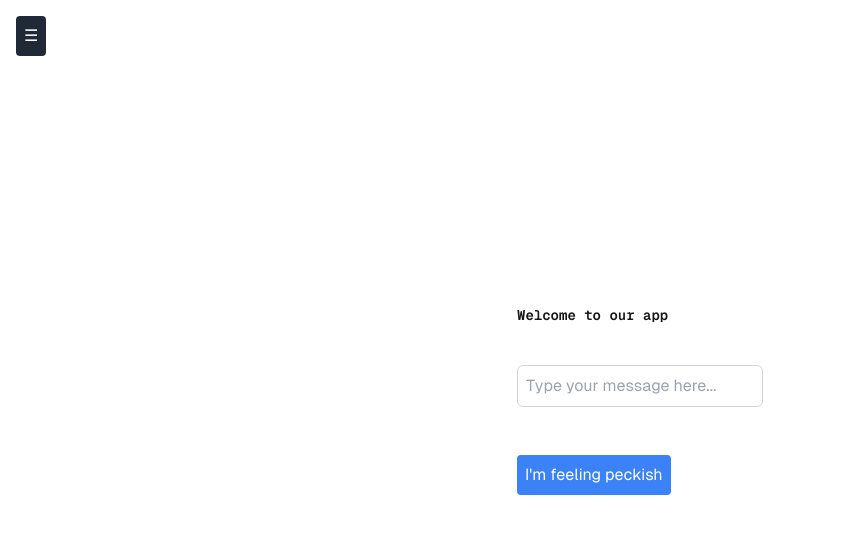
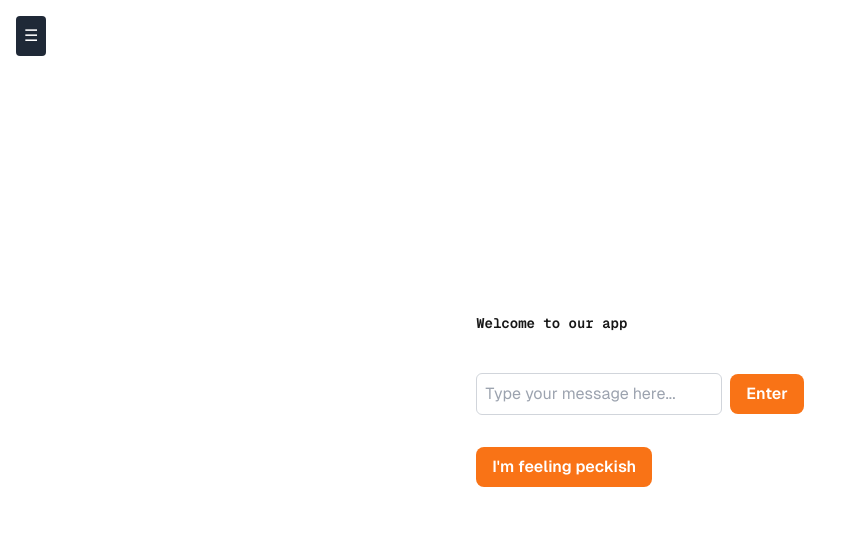
Before and after one commit to michaeljsXu/peckish, a Next.js app in the folder client/: page / in a window 1280 px wide. Shown: the top 534 px of the page, without its empty margins (0-851 px from the left). Built offline with nearby package versions, Linux system fonts and the light colour scheme.

Commit message:
changed button style on home page

```diff
--- a/client/app/page.tsx
+++ b/client/app/page.tsx
@@ -27,6 +27,7 @@ export default function Home() {
         <h1 className="list-inside list-decimal text-sm text-center sm:text-left font-[family-name:var(--font-geist-mono)]">
           Welcome to our app
         </h1>
+        <div className="flex items-center gap-2">
           <input
             type="text"
             value={userInput}
@@ -35,7 +36,11 @@ export default function Home() {
             className="border p-2"
             placeholder="Type your message here..."
           />
-        <button onClick={handleButtonClick} className="mt-4 p-2 bg-blue-500 text-white rounded">
+          <button onClick={() => console.log('User input on Enter:', userInput)} className="btn-orange">
+            Enter
+          </button>
+        </div>
+        <button onClick={handleButtonClick} className="btn-orange">
           I&apos;m feeling peckish
         </button>
       </main>
```
Lines whose indentation alone changed are shown as unchanged.
